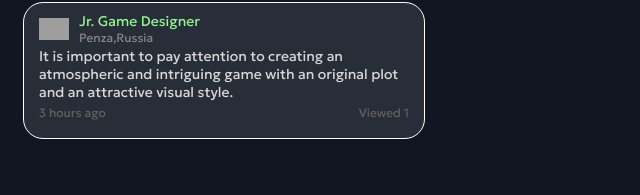
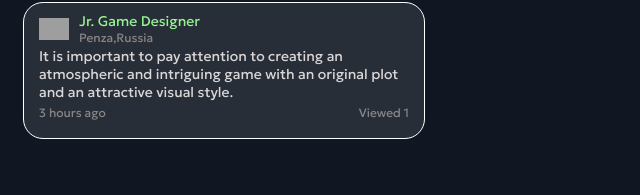
Before and after one commit to MatveyVue/Test, a Vue app: page / in a window 1280 px wide. Shown: the part 169-364 px from the top of the page, without its empty margins (0-640 px from the left). Built offline with nearby package versions, Linux system fonts and the light colour scheme; grey boxes are pictures that could not be loaded.

Commit message:
Update App.vue

```diff
--- a/src/App.vue
+++ b/src/App.vue
@@ -11,8 +11,8 @@
   <p style="font-family: Geologica; color: #97f492; font-size: 14px; margin-top: -32px; margin-left: 55px;">Jr. Game Designer</p><br>
   <p style="font-family: Geologica; color: #8a8686; font-size: 12px; margin-top: -32px; margin-left: 55px; line-height: 1,1px;">Penza,Russia</p>
   <p style="font-family: Geologica; color: #dbd7d7; line-height: 1,1%; margin-top: -10px; margin-left: 15px; font-size: 14px">It is important to pay attention to creating an atmospheric and intriguing game with an original plot and an attractive visual style.</p>
-  <p style="font-family: Geologica; color: #636060; margin-left: 15px; font-size: 12px; margin-top: -10px;">3 hours ago</p>
-  <p style="font-family: Geologica; color: #636060; font-size: 12px; margin-top: -27px; text-align: right; margin-right: 15px;">Viewed 1</p>
+  <p style="font-family: Geologica; color: #8a8686; margin-left: 15px; font-size: 12px; margin-top: -10px;">3 hours ago</p>
+  <p style="font-family: Geologica; color: #8a8686; font-size: 12px; margin-top: -27px; text-align: right; margin-right: 15px;">Viewed 1</p>
   </div>
 
   <div class="bottom" style="margin-left: 15px; font-color: black;">
```
